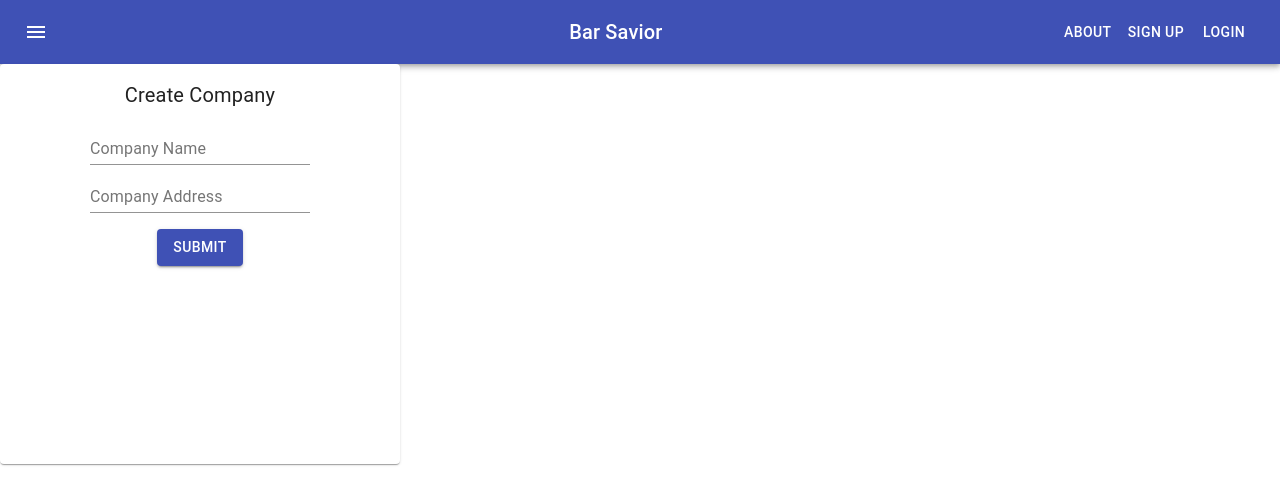
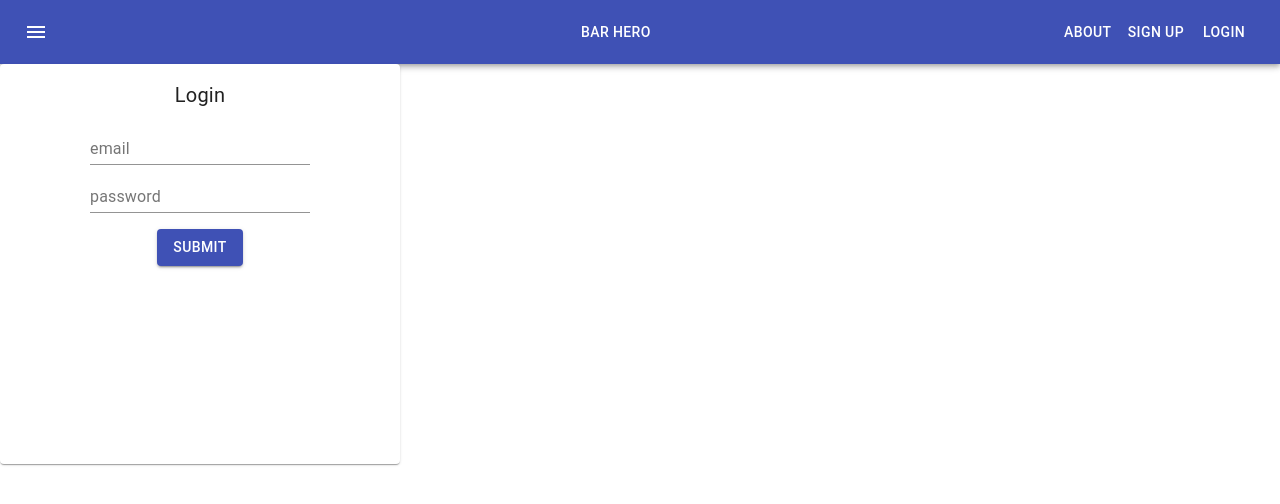
Before and after one commit to BrandenLaCour/Bar-Savior, a React (Create React App) app: page /login in a window 1280 px wide. Shown: the top 504 px of the page. Built offline with nearby package versions, Linux system fonts and the light colour scheme.

Commit message:
login works

```diff
--- a/src/App.js
+++ b/src/App.js
@@ -39,8 +39,16 @@ class App extends React.Component {
 
           <Switch>
             <Route exact path="/" render={props => <h3>Landing Page</h3>} />
-            <Route path="/login" render={props => <FormsContainer />} />
-            <Route path="/register" render={props => <FormsContainer />} />
+            <Route
+              path="/login"
+              render={props => <FormsContainer type="login" />}
+            />
+            <Route
+              path="/register"
+              render={props => (
+                <FormsContainer type="register" loggedIn={props.loggedIn} />
+              )}
+            />
           </Switch>
         </BrowserRouter>
       </div>
--- /dev/null
+++ b/src/FormsContainer/LoginForm/index.js
@@ -0,0 +1,86 @@
+import React from "react";
+import { makeStyles } from "@material-ui/core/styles";
+import Card from "@material-ui/core/Card";
+import CardActions from "@material-ui/core/CardActions";
+import CardContent from "@material-ui/core/CardContent";
+import Button from "@material-ui/core/Button";
+import Typography from "@material-ui/core/Typography";
+import TextField from "@material-ui/core/TextField";
+import { connect } from "react-redux";
+
+const mapStateToProps = state => {
+  return {
+    loggedIn: state.modals.loggedIn,
+    username: state.authForms.username,
+    password: state.authForms.password
+  };
+};
+
+const mapDispatchToProps = dispatch => {
+  return {
+    addUsername: event =>
+      dispatch({ type: "ADD_USERNAME", payload: event.target.value }),
+    addPassword: event => {
+      dispatch({ type: "ADD_PASSWORD", payload: event.target.value });
+    }
+  };
+};
+
+const useStyles = makeStyles({
+  root: {
+    width: 400,
+    height: 400
+  },
+  title: {
+    fontSize: 20
+  },
+  pos: {
+    marginBottom: 12
+  }
+});
+
+const LoginForm = props => {
+  const classes = useStyles();
+
+  const handleSubmit = event => {
+    event.preventDefault();
+    const user = {
+      email: props.username,
+      password: props.password
+    };
+
+    props.login(user);
+  };
+
+  return (
+    <Card className={classes.root}>
+      <form noValidate onSubmit={handleSubmit}>
+        <CardContent>
+          <Typography
+            className={classes.title}
+            color="textPrimary"
+            gutterBottom
+          >
+            Login
+          </Typography>
+          <TextField
+            onChange={props.addUsername}
+            id="standard-basic"
+            label="email"
+          />
+          <TextField
+            id="standard-basic"
+            onChange={props.addPassword}
+            label="password"
+          />
+        </CardContent>
+
+        <Button type="submit" variant="contained" color="primary">
+          Submit
+        </Button>
+      </form>
+    </Card>
+  );
+};
+
+export default connect(mapStateToProps, mapDispatchToProps)(LoginForm);
--- a/src/FormsContainer/RegisterForm/index.js
+++ b/src/FormsContainer/RegisterForm/index.js
@@ -48,7 +48,8 @@ const mapDispatchToProps = dispatch => {
 const useStyles = makeStyles({
   root: {
     width: 400,
-    height: 600
+    height: "100%",
+    padding: 10
   },
   title: {
     fontSize: 20
@@ -57,7 +58,8 @@ const useStyles = makeStyles({
     marginBottom: 12
   },
   button: {
-    width: "100px"
+    width: 100,
+    margin: 20
   },
   helper: {
     textAlign: "center"
@@ -82,7 +84,7 @@ const CompanyForm = props => {
       props.createUser(newUser);
     }
   };
-  console.log(props);
+
   return (
     <Card className={classes.root}>
       <form noValidate onSubmit={handleSubmit}>
@@ -92,7 +94,7 @@ const CompanyForm = props => {
             color="textPrimary"
             gutterBottom
           >
-            Create Master User
+            Create {props.form !== "register" ? "Master" : null} User
           </Typography>
           <TextField
             onChange={props.addUsername}
@@ -132,6 +134,7 @@ const CompanyForm = props => {
             Admins can create, edit, delete users, rooms and tasks
           </FormHelperText>
         </CardContent>
+        {props.form === "register" ? (
           <CardContent>
             <InputLabel>Master?</InputLabel>
             <Select
@@ -143,6 +146,7 @@ const CompanyForm = props => {
               className={classes.button}
             >
               <MenuItem value={true}>Yes</MenuItem>
+
               <MenuItem value={false}>No</MenuItem>
             </Select>
             <FormHelperText className={classes.helper}>
@@ -150,10 +154,22 @@ const CompanyForm = props => {
               all data
             </FormHelperText>
           </CardContent>
+        ) : null}
 
-        <Button type="submit" variant="contained" color="primary">
+        <Button
+          className={classes.button}
+          type="submit"
+          variant="contained"
+          color="primary"
+        >
           Submit
         </Button>
+        {
+          <FormHelperText className={classes.helper}>
+            This account will be the 'master' account. It is the only account
+            that can delete this company, deleting all data inside.
+          </FormHelperText>
+        }
       </form>
     </Card>
   );
--- a/src/FormsContainer/index.js
+++ b/src/FormsContainer/index.js
@@ -2,6 +2,7 @@ import React from "react";
 import CompanyForm from "./CompanyForm";
 import { Redirect } from "react-router";
 import RegisterForm from "./RegisterForm";
+import LoginForm from "./LoginForm";
 
 class FormsContainer extends React.Component {
   constructor() {
@@ -15,7 +16,18 @@ class FormsContainer extends React.Component {
   }
   //refactor into redux
 
+  //will change whether this is an intial account setup, or just registering new users to your company
+  //call this on login
+  handleFormType = () => {
+    if (this.props.loggedIn === false) {
+      this.setState({ form: "company" });
+    } else {
+      this.setState({ form: "register" });
+    }
+  };
+
   createCompany = async companyInfo => {
+    try {
       const companyResponse = await fetch(
         process.env.REACT_APP_API_URL + "/api/v1/companys/",
         {
@@ -27,10 +39,15 @@ class FormsContainer extends React.Component {
         }
       );
       const { data } = await companyResponse.json();
-    this.setState({ form: "register", companyId: data.id });
+      this.setState({ form: "initRegister", companyId: data.id });
+      //initial register lets the app know that the first user will be "master" user
+    } catch (err) {
+      console.error(err);
+    }
   };
 
   createUser = async userInfo => {
+    try {
       const userResponse = await fetch(
         process.env.REACT_APP_API_URL + "/api/v1/users/register",
         {
@@ -43,7 +60,29 @@ class FormsContainer extends React.Component {
       );
       const { data } = await userResponse.json();
       this.setState({ redirect: true });
-    console.log(data);
+    } catch (err) {
+      console.error(err);
+    }
+  };
+
+  login = async userInfo => {
+    try {
+      const loginResponse = await fetch(
+        process.env.REACT_APP_API_URL + "/api/v1/users/login",
+        {
+          method: "POST",
+          body: JSON.stringify(userInfo),
+          headers: {
+            "content-type": "application/json"
+          }
+        }
+      );
+      const loginJson = await loginResponse.json();
+      console.log(loginJson);
+      //need to add redux and changed to logged in.
+    } catch (err) {
+      console.error(err);
+    }
   };
 
   render() {
@@ -53,7 +92,7 @@ class FormsContainer extends React.Component {
 
     return (
       <>
-        {this.state.form === "company" ? (
+        {this.state.form === "company" && this.props.type === "register" ? (
           <CompanyForm
             type={this.state.type}
             createCompany={this.createCompany}
@@ -61,15 +100,19 @@ class FormsContainer extends React.Component {
         ) : (
           ""
         )}
-        {this.state.form === "register" ? (
+        {this.state.form === "register" ||
+        (this.state.form === "initRegister" &&
+          this.props.type === "register ") ? (
           <RegisterForm
             createUser={this.createUser}
             companyId={this.state.companyId}
             type={this.state.type}
+            form={this.state.form}
           />
         ) : (
           ""
         )}
+        {this.props.type === "login" ? <LoginForm login={this.login} /> : null}
       </>
     );
   }
--- a/src/NavBar/index.js
+++ b/src/NavBar/index.js
@@ -38,10 +38,17 @@ const NavBar = props => {
             <MenuIcon />
           </IconButton>
           <Typography variant="h6" className={classes.title}>
-            Bar Savior
+            <Link style={{ textDecoration: "none", color: "white" }} to="/">
+              <Button color="inherit">Bar Hero</Button>
+            </Link>
           </Typography>
           <Button color="inherit">About</Button>
-          <Button color="inherit">Sign Up</Button>
+          <Link
+            style={{ textDecoration: "none", color: "white" }}
+            to="/register"
+          >
+            <Button color="inherit">Sign Up</Button>
+          </Link>
           <Link style={{ textDecoration: "none", color: "white" }} to="/login">
             <Button color="inherit">Login</Button>
           </Link>
```
Also changed, not shown: 1 other file (tests, documents, lock files or other folders). Lines whose indentation alone changed are shown as unchanged.
